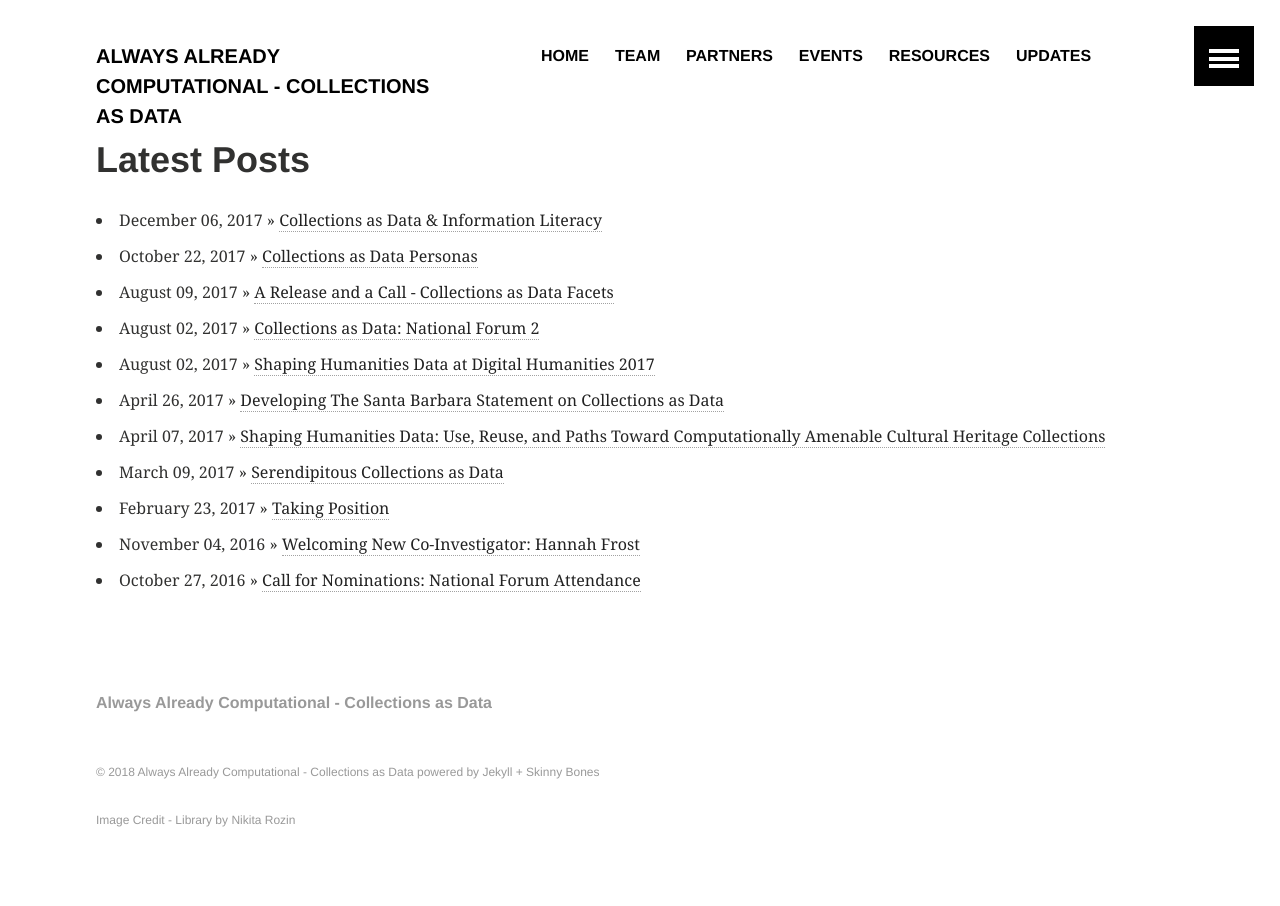
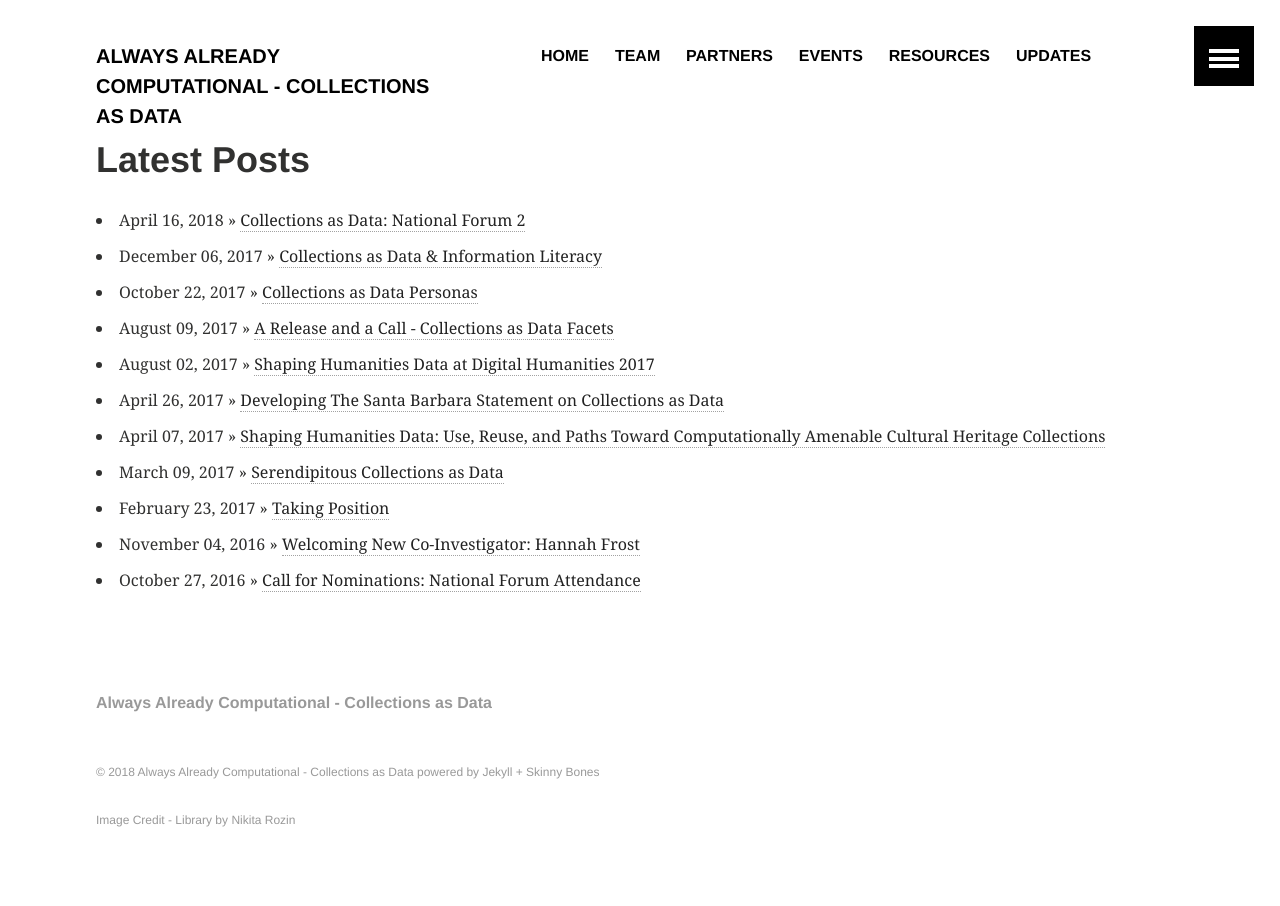
Before and after one commit to collectionsasdata/collectionsasdata.github.io, a Jekyll site: the page built from updates.md, in a window 1280 px wide. Built offline with Jekyll 4.4.1, drawn with Linux system fonts in a browser that asks for light colours.

Commit message:
Update 2018-04-16-forum2.markdown

```diff
--- a/_posts/2018-04-16-forum2.markdown
+++ b/_posts/2018-04-16-forum2.markdown
@@ -1,7 +1,7 @@
 ---
 layout: article
 title:  "Collections as Data: National Forum 2"
-date:   2017-8-2
+date:   2018-4-16
 teaser: "Collections as Data: National Forum 2"
 ---
 ---
@@ -16,7 +16,7 @@ May 7 will feature a livestreamed portion (link forthcoming) that includes a Col
 
 **Panel 2 - Micki Kaufman (CUNY), Inna Kouper (Indiana), Greg Cram (NYPL), Laurie Allen (University of Pennsylvania)**
 
-*What is the coolest thing about your collections as data work? Tell us why you became involved with this work and what motivates your continued dedication or interest. We'd like to show our attendees the spirit and possibilities of collections as data work.*
+`What is the coolest thing about your collections as data work? Tell us why you became involved with this work and what motivates your continued dedication or interest. We'd like to show our attendees the spirit and possibilities of collections as data work.`
 
 **Panel 3 - Meghan Ferriter (Library of Congress), Mary Elings (UC Berkeley), Helen Bailey (MIT), Veronica Ikeshoji-Orlati (Vanderbilt)**
 
```
